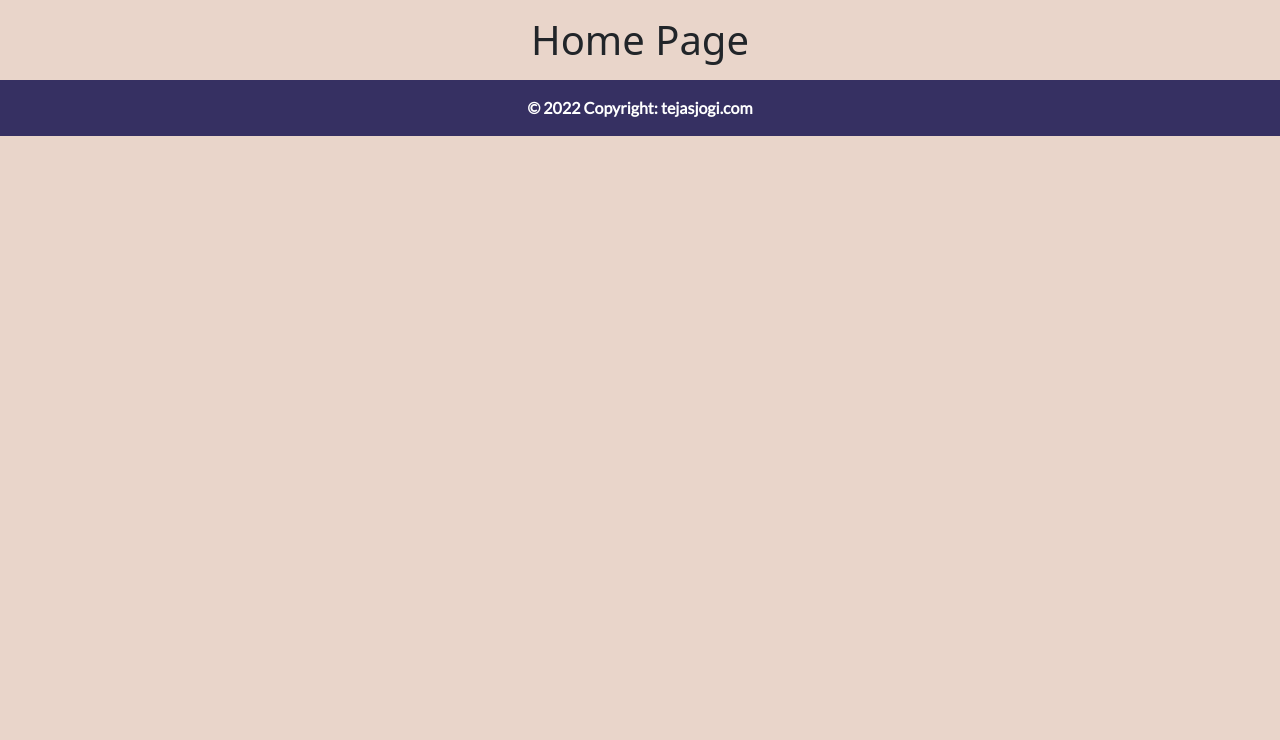
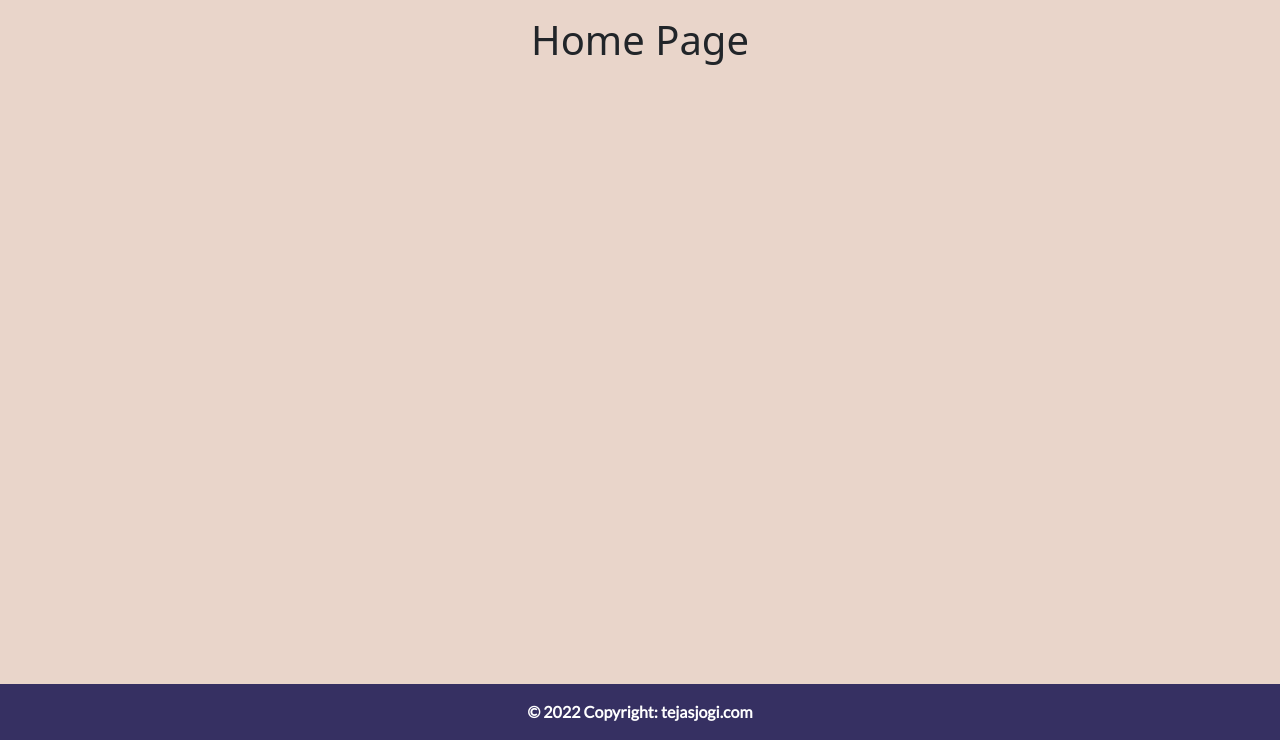
Before and after one commit to TejasJogi/Portfolio-Website, a Flask app: page / in a window 1280 px wide. Shown: the part 60-800 px from the top of the page. Run offline with Flask 2, Linux system fonts and the light colour scheme.

Commit message:
Stiky footer css

```diff
--- a/static/utility.css
+++ b/static/utility.css
@@ -4,7 +4,7 @@
     --navfoot: #363062;
     --white: #ffffff;
     --body: #E9D5CA;
-  }
+}
 
 * {
     margin: 0;
@@ -86,6 +86,11 @@ body {
 }
 
 footer {
+    position: fixed;
+    left: 0;
+    bottom: 0;
+    width: 100%;
+    text-align: center;
     background-color: var(--navfoot);
     color: var(--white);
     font-weight: bold;
```
